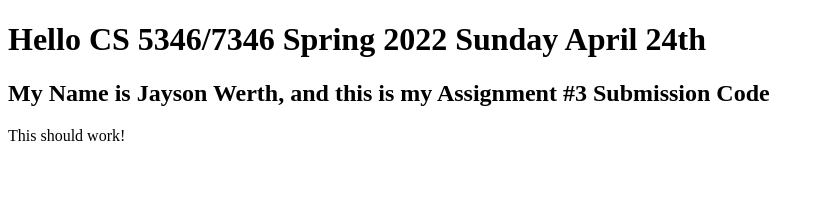
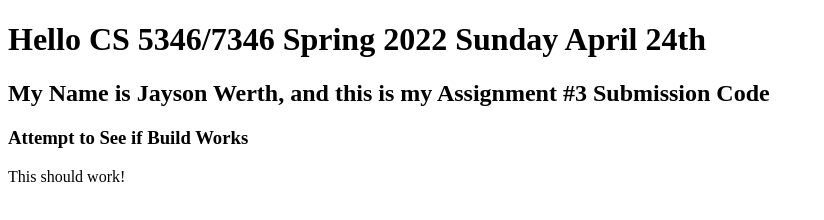
Before and after one commit to jayjayjetpain/CS5346-HW3, a plain HTML site: page index.html in a window 1280 px wide. Shown: the whole page, without its empty margins (0-824 px from the left). Drawn offline with Linux system fonts and the light colour scheme.

Commit message:
Update Text

```diff
--- a/index.html
+++ b/index.html
@@ -9,6 +9,7 @@
 <body>
     <h1>Hello CS 5346/7346 Spring 2022 Sunday April 24th</h1>
     <h2>My Name is Jayson Werth, and this is my Assignment #3 Submission Code</h2>
+    <h3>Attempt to See if Build Works</h3>
 
     <p>This should work!</p>
 </body>
```
